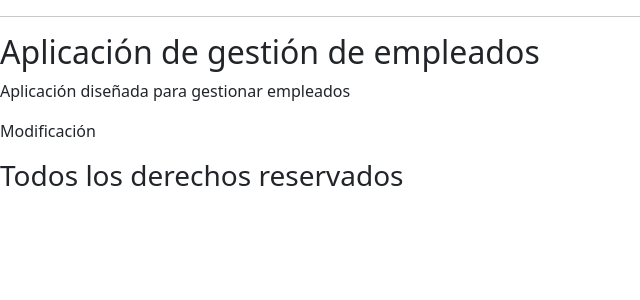
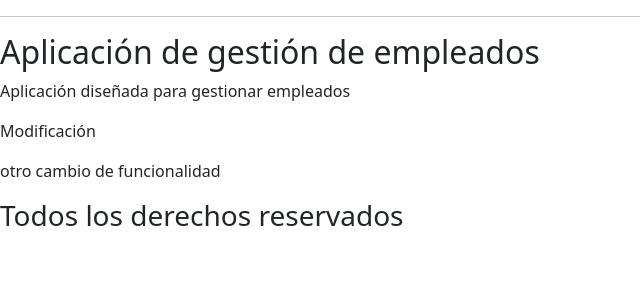
Before and after one commit to carmelogithub/20250717Gitv1, a Django app: page / in a window 1280 px wide. Shown: the part 56-356 px from the top of the page, without its empty margins (0-640 px from the left). Run offline with Django 5.2, Linux system fonts and the light colour scheme.

Commit message:
funcionalidad nueva

```diff
--- a/empleados/templates/empleados/index.html
+++ b/empleados/templates/empleados/index.html
@@ -4,4 +4,5 @@
 <h2>Aplicación de gestión de empleados</h2>
     <p>Aplicación diseñada para gestionar empleados</p>
     <p>Modificación</p>
+    <p>otro cambio de funcionalidad</p>
 {% endblock %}
```
